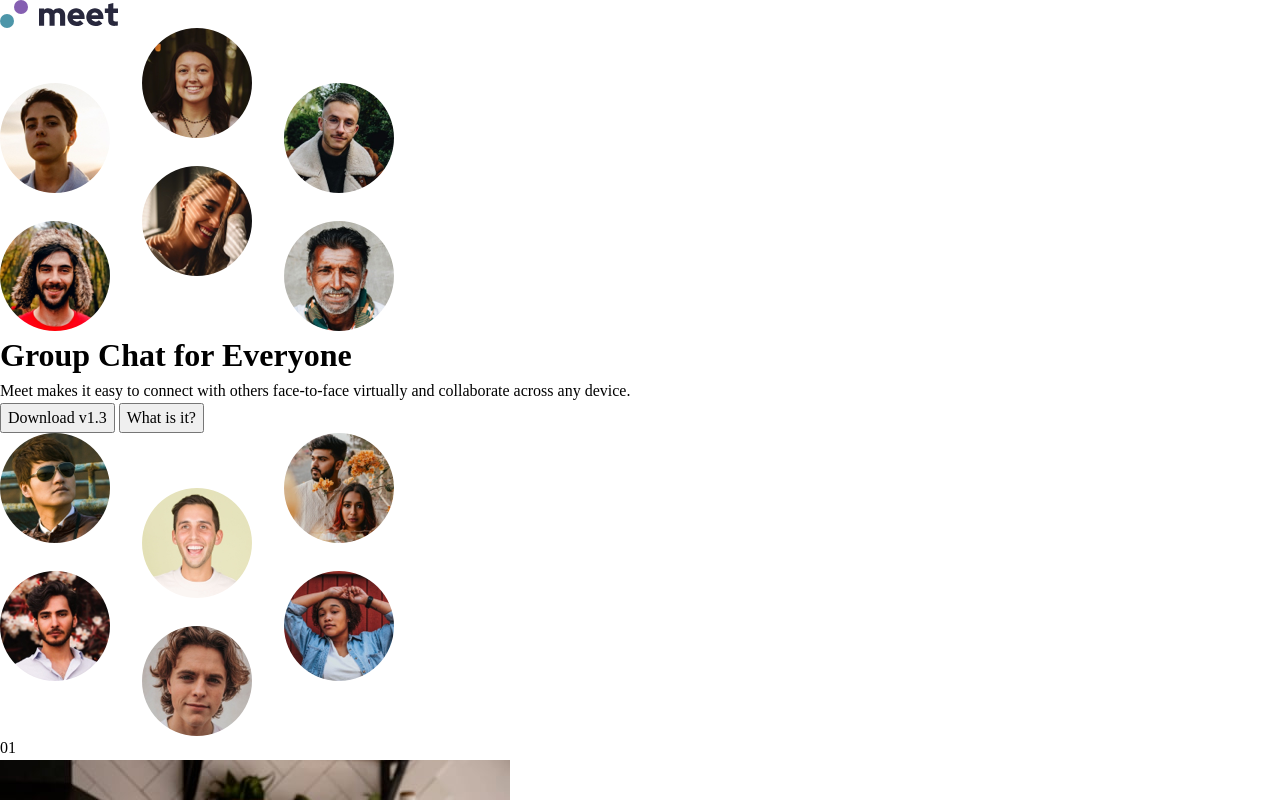
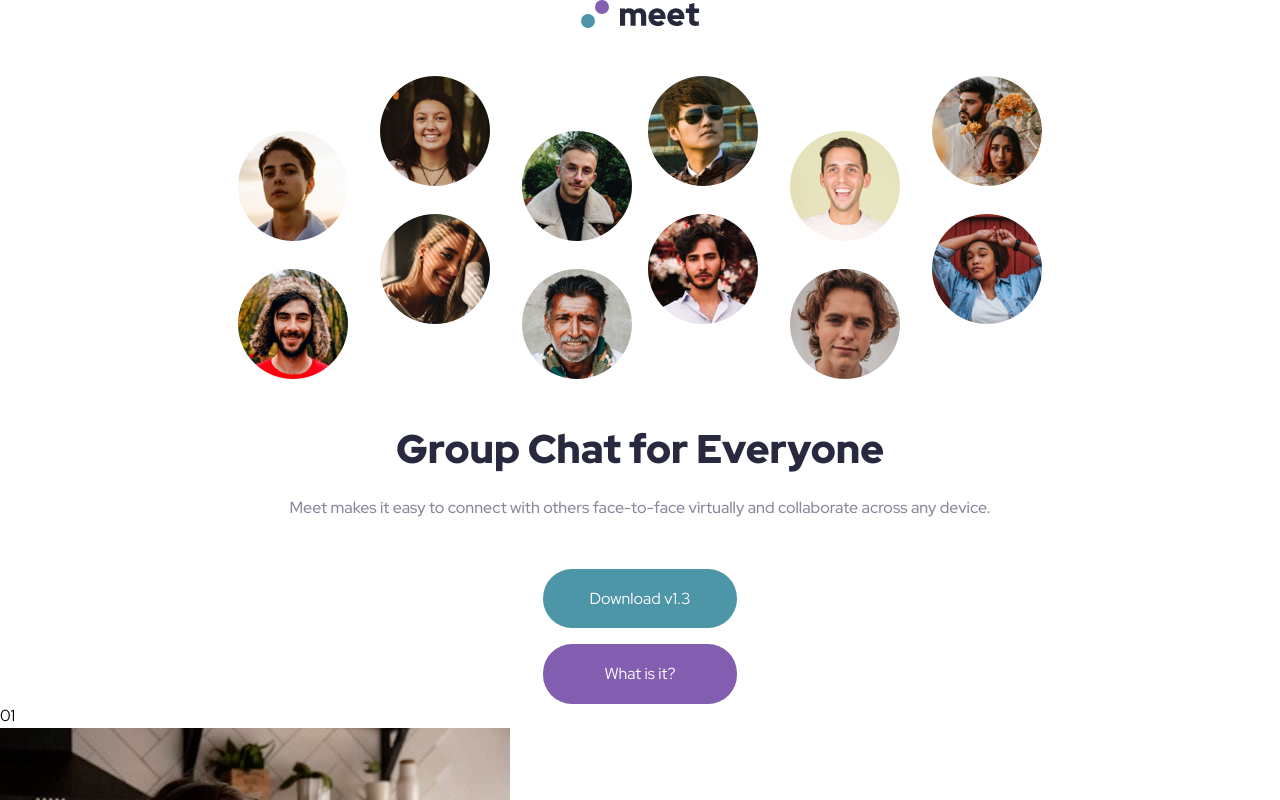
Before and after one commit to cloudpc7/meet, a plain HTML site: page meet-landing-page/index.html in a window 1280 px wide. Shown: the top 800 px of the page. Drawn offline with Linux system fonts and the light colour scheme.

Commit message:
creating css styles for header with flex

```diff
--- a/meet-landing-page/index.html
+++ b/meet-landing-page/index.html
@@ -8,18 +8,24 @@
   <link rel="preconnect" href="https://fonts.googleapis.com">
   <link rel="preconnect" href="https://fonts.gstatic.com" crossorigin>
   <link href="https://fonts.googleapis.com/css2?family=Red+Hat+Display:ital,wght@0,300..900;1,300..900&display=swap" rel="stylesheet">
-  <link rel="stylesheet" href="/style.css">
+  <link rel="stylesheet" href="./style.css">
   <title>Frontend Mentor | Meet landing page</title>
 </head>
 <body>
   <header>
     <img class="logo" src="./assets/logo.svg" alt="meet"/>
-    <img class="hero-left" src="./assets/desktop/image-hero-left.png" alt="individual people"/>
-    <h1 class="title">Group Chat for Everyone</h1>
-    <p class="article">Meet makes it easy to connect with others face-to-face virtually and collaborate across any device.</p>
-    <button class="download">Download v1.3</button>
-    <button class="btn">What is it?</button>
-    <img class="hero-right" src="./assets/desktop/image-hero-right.png"/>
+      <div class="people">
+        <img class="hero-left" src="./assets/desktop/image-hero-left.png" alt="individual people"/>
+        <img class="hero-right" src="./assets/desktop/image-hero-right.png"/>
+      </div>
+      <div class="greetings">
+        <h1 class="title">Group Chat for Everyone</h1>
+        <p class="article">Meet makes it easy to connect with others face-to-face virtually and collaborate across any device.</p>
+      </div>
+      <div class="version">
+        <button class="download">Download v1.3</button>
+        <button class="btn">What is it?</button>
+      </div>
   </header>
   <main>
     <p>01</p>
--- a/meet-landing-page/style.css
+++ b/meet-landing-page/style.css
@@ -1,3 +1,4 @@
+@import url("https://fonts.googleapis.com/css2?family=Red+Hat+Display:wght@400;500;700;900&display=swap");
 /* CSS reset stylesheet */
 
 /* - Red: hsl(0, 78%, 62%)
@@ -25,7 +26,7 @@
     --fs-secondary: 1.125rem;
     --fs-h2: 1rem;
     --fw-regular: 500;
-    --fw-bold: 600;
+    --fw-bold: 900;
   }
   /* css reset  */
   /* /* Box sizing rules */
@@ -102,3 +103,74 @@
       scroll-behavior: auto !important;
     }
   }
+
+  body {
+    min-height: 100vh;
+    display: grid;
+    font-family: 'Red Hat Display', sans-serif;
+  }
+
+  header {
+    display: flex;
+    flex-direction: column;
+    align-items: center;
+    gap: 3rem;
+    justify-content: center;
+    text-align: center;
+  }
+
+  .people {
+    display: grid;
+    grid-auto-columns: 1fr;
+    gap: 1rem;
+  }
+
+  .hero-left {
+    grid-column: 1;
+  }
+
+  .hero-right {
+    grid-column: 2;
+  }
+
+  .greetings {
+    display: flex;
+    flex-direction: column;
+    gap: 1.5rem;
+  }
+
+  .title {
+    font-size: 2.5rem;
+    font-weight: 900;
+    line-height: 110%;
+    color: hsla(239, 21%, 20%, 1);
+  }
+
+  .article {
+    font-size: 1rem;
+    font-weight: 500;
+    line-height: 162.5%;
+    color: hsla(239, 10%, 57%, 1);
+  }
+
+  .download, .btn {
+    border: none;
+    border-radius: 1.8125rem;
+    color: #fff;
+  }
+
+  .version {
+    display: flex;
+    flex-direction: column;
+    gap: 1rem;
+  }
+
+  .download {
+    padding: 1.1em 2.9rem;
+    background-color: hsla(192, 37%, 48%, 1);
+  }
+
+  .btn {
+    padding: 1.12rem 2.12rem;
+    background-color: hsla(267, 34%, 53%, 1);
+  }
```
